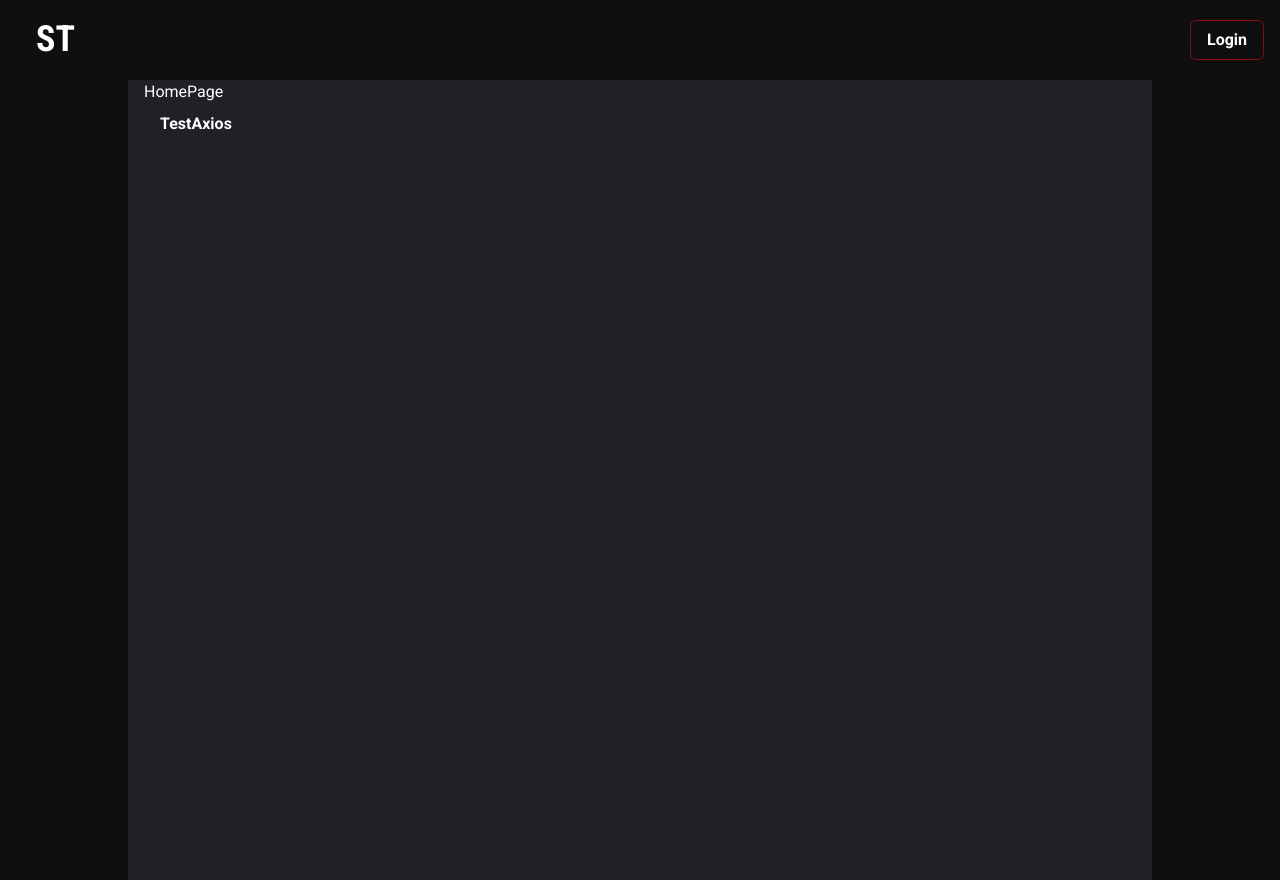
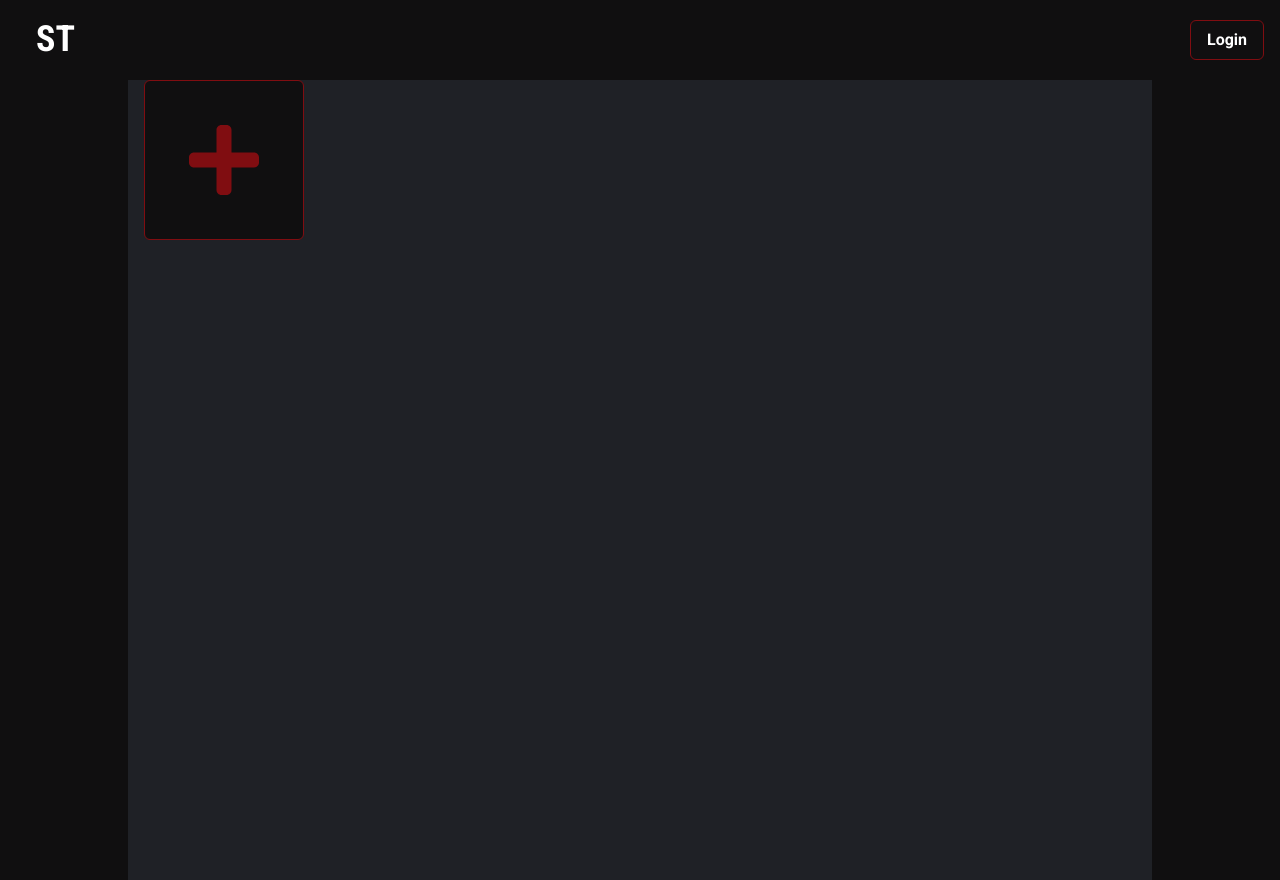
Before and after one commit to LMV-Codes/SuperTeam, a React (Create React App) app: page / in a window 1280 px wide. Built offline with nearby package versions, Linux system fonts and the light colour scheme.

Commit message:
Added addhero button component

```diff
--- /dev/null
+++ b/src/components/heroes/AddHero.tsx
@@ -0,0 +1,23 @@
+import React from "react";
+import Icon from "@chakra-ui/icon";
+import { FaPlus } from "react-icons/fa";
+import { Button } from "@chakra-ui/button";
+
+interface AddHeroProps {
+  setSearch: Function;
+}
+
+export const AddHero: React.FC<AddHeroProps> = ({ setSearch }) => {
+  return (
+    <Button
+      variant="superoutline"
+      color="brand.300"
+      width="10em"
+      height="10em"
+      _hover={{ borderColor: "brand.400", color: "brand.400", bg: "brand.300" }}
+      onClick={() => setSearch(true)}
+    >
+      <Icon as={FaPlus} fontSize="5em" />
+    </Button>
+  );
+};
--- a/src/pages/Home.tsx
+++ b/src/pages/Home.tsx
@@ -1,25 +1,14 @@
-import { Button } from "@chakra-ui/button";
-import { Container, Flex, Text } from "@chakra-ui/layout";
-import React from "react";
+import { Container, Flex } from "@chakra-ui/layout";
+import React, { useState } from "react";
+import { AddHero } from "../components/heroes/AddHero";
 import { AxiosApi } from "../utils/AxiosApi";
 
 export const Home: React.FC = () => {
-  const testAxios = async () => {
-    try {
-      const response = await AxiosApi.get("search/batman");
-      console.log(response.data);
-    } catch (error) {
-      console.log(error);
-    }
-  };
-
+  const [heroSearch, setHeroSearch] = useState(false);
   return (
     <Flex justifyContent="center">
       <Container maxW="container.lg" bg="brand.100" minHeight="100vh">
-        <Text width="70em">HomePage</Text>
-        <Button variant="super" onClick={() => testAxios()}>
-          TestAxios
-        </Button>
+        <AddHero setSearch={setHeroSearch} />
       </Container>
     </Flex>
   );
```
